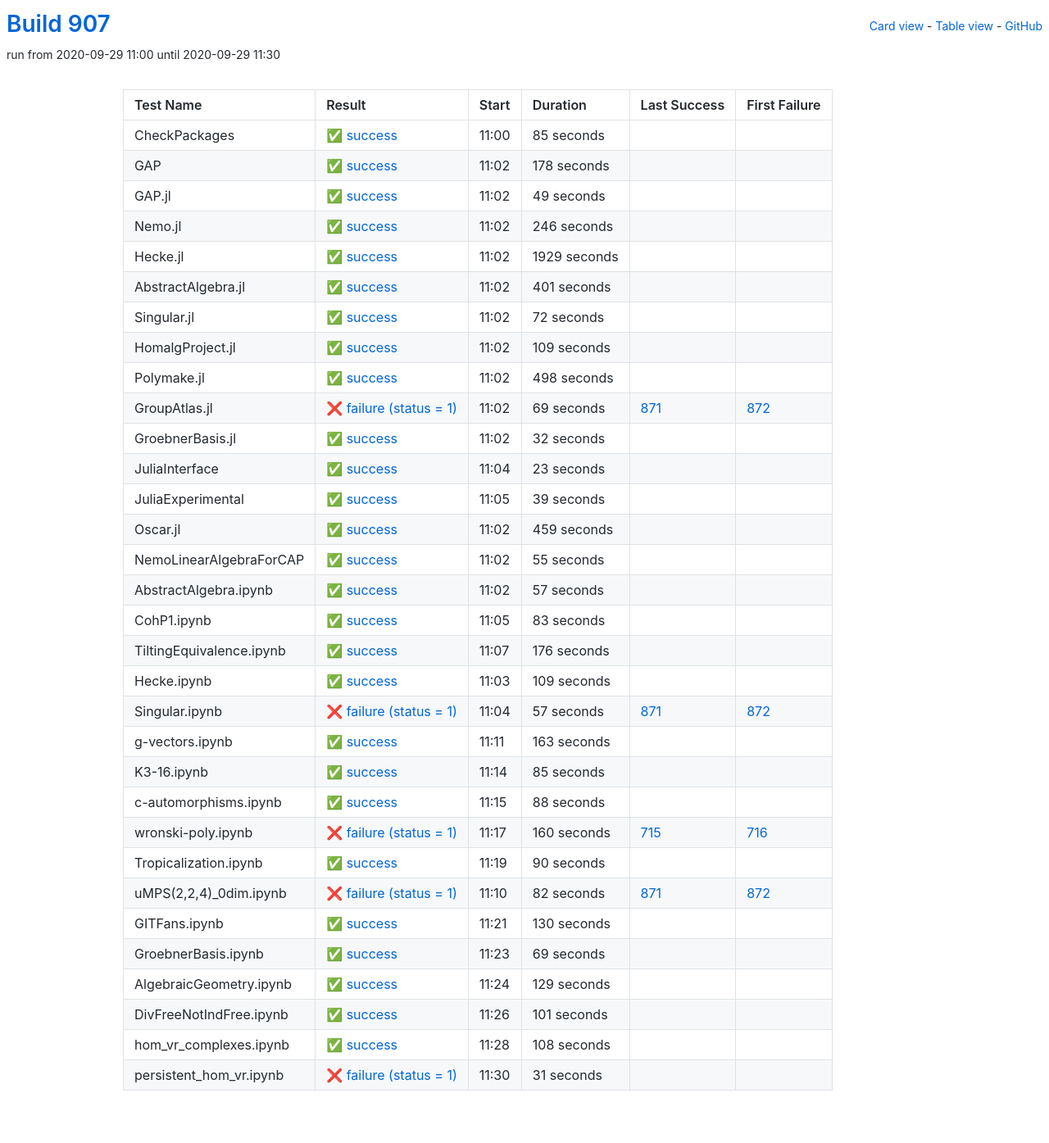
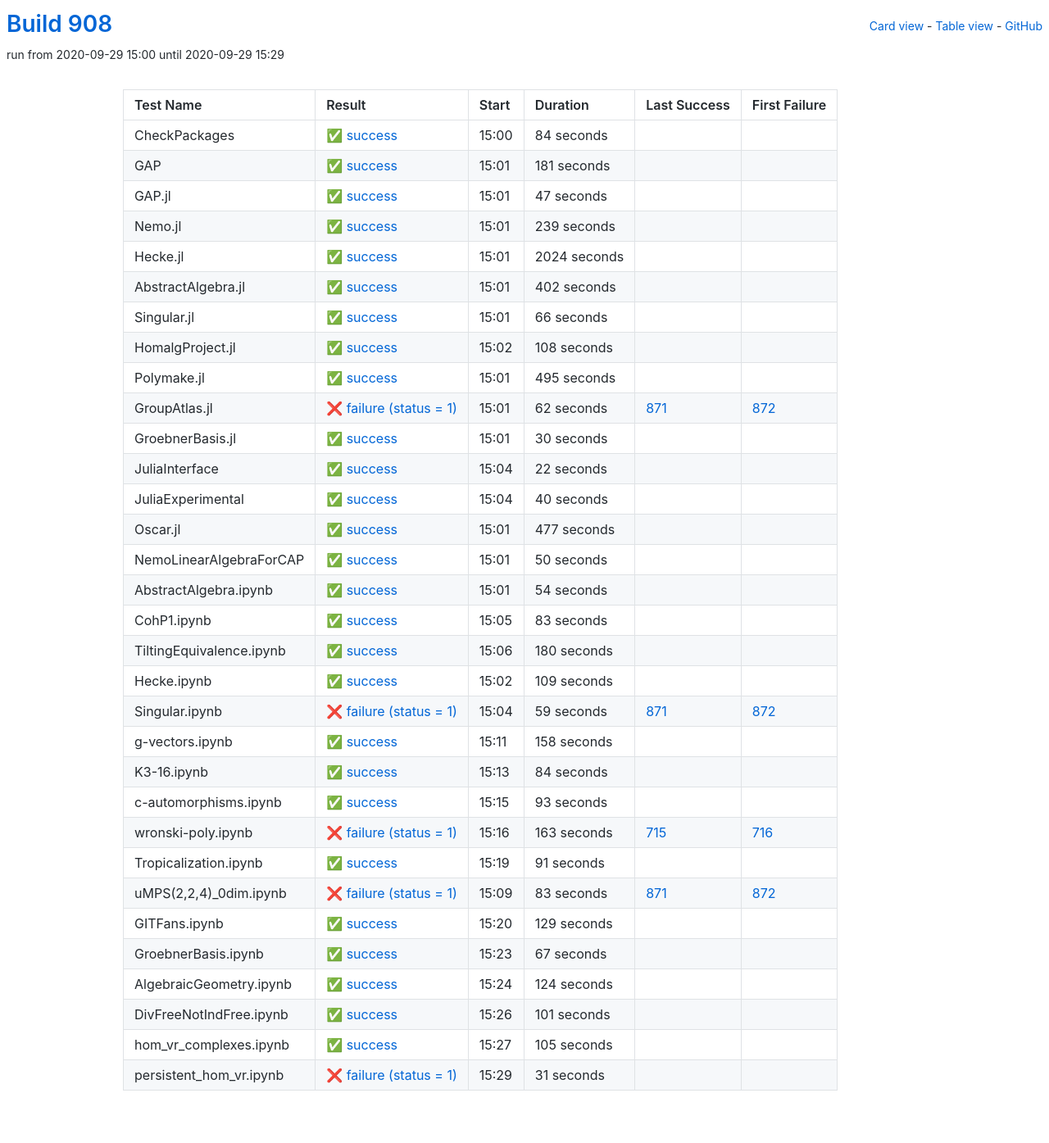
Before and after one commit to oscar-system/oscar-ci-status-stable, a Jekyll site: the page built from table.html, in a window 1280 px wide. Shown: the whole page at 82% size. Built offline with Jekyll 4.4.1, drawn with Linux system fonts in a browser that asks for light colours.

Commit message:
Build #908

```diff
--- a/_data/ci.yml
+++ b/_data/ci.yml
@@ -1,6 +1,6 @@
 ---
-build: 907
-build_url: https://oscarci.mathematik.uni-kl.de/job/oscar-stable/907/
+build: 908
+build_url: https://oscarci.mathematik.uni-kl.de/job/oscar-stable/908/
 job: oscar-stable
 organization: oscar-system
 repo: oscar-ci-status-stable
@@ -8,200 +8,200 @@ repourl: https://github.com/oscar-system/oscar-ci-status-stable
 tests:
 - name: CheckPackages
   id: checkpackages
-  log: https://oscarci.mathematik.uni-kl.de/job/oscar-stable/907/artifact/logs/build-907/CheckPackages.log
-  start: 2020-09-29 11:00
+  log: https://oscarci.mathematik.uni-kl.de/job/oscar-stable/908/artifact/logs/build-908/CheckPackages.log
+  start: 2020-09-29 15:00
   success: true
   exitcode: 0
   status: success
-  duration: 85
+  duration: 84
   last_success: false
   last_success_url:
   first_failure: false
   first_failure_url:
 - name: GAP
   id: gap
-  log: https://oscarci.mathematik.uni-kl.de/job/oscar-stable/907/artifact/logs/build-907/GAP.log
-  start: 2020-09-29 11:02
+  log: https://oscarci.mathematik.uni-kl.de/job/oscar-stable/908/artifact/logs/build-908/GAP.log
+  start: 2020-09-29 15:01
   success: true
   exitcode: 0
   status: success
-  duration: 178
+  duration: 181
   last_success: false
   last_success_url:
   first_failure: false
   first_failure_url:
 - name: GAP.jl
   id: gap-jl
-  log: https://oscarci.mathematik.uni-kl.de/job/oscar-stable/907/artifact/logs/build-907/GAP.jl.log
-  start: 2020-09-29 11:02
+  log: https://oscarci.mathematik.uni-kl.de/job/oscar-stable/908/artifact/logs/build-908/GAP.jl.log
+  start: 2020-09-29 15:01
   success: true
   exitcode: 0
   status: success
-  duration: 49
+  duration: 47
   last_success: false
   last_success_url:
   first_failure: false
   first_failure_url:
 - name: Nemo.jl
   id: nemo-jl
-  log: https://oscarci.mathematik.uni-kl.de/job/oscar-stable/907/artifact/logs/build-907/Nemo.jl.log
-  start: 2020-09-29 11:02
+  log: https://oscarci.mathematik.uni-kl.de/job/oscar-stable/908/artifact/logs/build-908/Nemo.jl.log
+  start: 2020-09-29 15:01
   success: true
   exitcode: 0
   status: success
-  duration: 246
+  duration: 239
   last_success: false
   last_success_url:
   first_failure: false
   first_failure_url:
 - name: Hecke.jl
   id: hecke-jl
-  log: https://oscarci.mathematik.uni-kl.de/job/oscar-stable/907/artifact/logs/build-907/Hecke.jl.log
-  start: 2020-09-29 11:02
+  log: https://oscarci.mathematik.uni-kl.de/job/oscar-stable/908/artifact/logs/build-908/Hecke.jl.log
+  start: 2020-09-29 15:01
   success: true
   exitcode: 0
   status: success
-  duration: 1929
+  duration: 2024
   last_success: false
   last_success_url:
   first_failure: false
   first_failure_url:
 - name: AbstractAlgebra.jl
   id: abstractalgebra-jl
-  log: https://oscarci.mathematik.uni-kl.de/job/oscar-stable/907/artifact/logs/build-907/AbstractAlgebra.jl.log
-  start: 2020-09-29 11:02
+  log: https://oscarci.mathematik.uni-kl.de/job/oscar-stable/908/artifact/logs/build-908/AbstractAlgebra.jl.log
+  start: 2020-09-29 15:01
   success: true
   exitcode: 0
   status: success
-  duration: 401
+  duration: 402
   last_success: false
   last_success_url:
   first_failure: false
   first_failure_url:
 - name: Singular.jl
   id: singular-jl
-  log: https://oscarci.mathematik.uni-kl.de/job/oscar-stable/907/artifact/logs/build-907/Singular.jl.log
-  start: 2020-09-29 11:02
+  log: https://oscarci.mathematik.uni-kl.de/job/oscar-stable/908/artifact/logs/build-908/Singular.jl.log
+  start: 2020-09-29 15:01
   success: true
   exitcode: 0
   status: success
-  duration: 72
+  duration: 66
   last_success: false
   last_success_url:
   first_failure: false
   first_failure_url:
 - name: HomalgProject.jl
   id: homalgproject-jl
-  log: https://oscarci.mathematik.uni-kl.de/job/oscar-stable/907/artifact/logs/build-907/HomalgProject.jl.log
-  start: 2020-09-29 11:02
+  log: https://oscarci.mathematik.uni-kl.de/job/oscar-stable/908/artifact/logs/build-908/HomalgProject.jl.log
+  start: 2020-09-29 15:02
   success: true
   exitcode: 0
   status: success
-  duration: 109
+  duration: 108
   last_success: false
   last_success_url:
   first_failure: false
   first_failure_url:
 - name: Polymake.jl
   id: polymake-jl
-  log: https://oscarci.mathematik.uni-kl.de/job/oscar-stable/907/artifact/logs/build-907/Polymake.jl.log
-  start: 2020-09-29 11:02
+  log: https://oscarci.mathematik.uni-kl.de/job/oscar-stable/908/artifact/logs/build-908/Polymake.jl.log
+  start: 2020-09-29 15:01
   success: true
   exitcode: 0
   status: success
-  duration: 498
+  duration: 495
   last_success: false
   last_success_url:
   first_failure: false
   first_failure_url:
 - name: GroupAtlas.jl
   id: groupatlas-jl
-  log: https://oscarci.mathematik.uni-kl.de/job/oscar-stable/907/artifact/logs/build-907/GroupAtlas.jl.log
-  start: 2020-09-29 11:02
+  log: https://oscarci.mathematik.uni-kl.de/job/oscar-stable/908/artifact/logs/build-908/GroupAtlas.jl.log
+  start: 2020-09-29 15:01
   success: false
   exitcode: 1
   status: failure
-  duration: 69
+  duration: 62
   last_success: 871
   last_success_url: https://oscarci.mathematik.uni-kl.de/job/oscar-stable/871/
   first_failure: 872
   first_failure_url: https://oscarci.mathematik.uni-kl.de/job/oscar-stable/872/
 - name: GroebnerBasis.jl
   id: groebnerbasis-jl
-  log: https://oscarci.mathematik.uni-kl.de/job/oscar-stable/907/artifact/logs/build-907/GroebnerBasis.jl.log
-  start: 2020-09-29 11:02
+  log: https://oscarci.mathematik.uni-kl.de/job/oscar-stable/908/artifact/logs/build-908/GroebnerBasis.jl.log
+  start: 2020-09-29 15:01
   success: true
   exitcode: 0
   status: success
-  duration: 32
+  duration: 30
   last_success: false
   last_success_url:
   first_failure: false
   first_failure_url:
 - name: JuliaInterface
   id: juliainterface
-  log: https://oscarci.mathematik.uni-kl.de/job/oscar-stable/907/artifact/logs/build-907/JuliaInterface.log
-  start: 2020-09-29 11:04
+  log: https://oscarci.mathematik.uni-kl.de/job/oscar-stable/908/artifact/logs/build-908/JuliaInterface.log
+  start: 2020-09-29 15:04
   success: true
   exitcode: 0
   status: success
-  duration: 23
+  duration: 22
   last_success: false
   last_success_url:
   first_failure: false
   first_failure_url:
 - name: JuliaExperimental
   id: juliaexperimental
-  log: https://oscarci.mathematik.uni-kl.de/job/oscar-stable/907/artifact/logs/build-907/JuliaExperimental.log
-  start: 2020-09-29 11:05
+  log: https://oscarci.mathematik.uni-kl.de/job/oscar-stable/908/artifact/logs/build-908/JuliaExperimental.log
+  start: 2020-09-29 15:04
   success: true
   exitcode: 0
   status: success
-  duration: 39
+  duration: 40
   last_success: false
   last_success_url:
   first_failure: false
   first_failure_url:
 - name: Oscar.jl
   id: oscar-jl
-  log: https://oscarci.mathematik.uni-kl.de/job/oscar-stable/907/artifact/logs/build-907/Oscar.jl.log
-  start: 2020-09-29 11:02
+  log: https://oscarci.mathematik.uni-kl.de/job/oscar-stable/908/artifact/logs/build-908/Oscar.jl.log
+  start: 2020-09-29 15:01
   success: true
   exitcode: 0
   status: success
-  duration: 459
+  duration: 477
   last_success: false
   last_success_url:
   first_failure: false
   first_failure_url:
 - name: NemoLinearAlgebraForCAP
   id: nemolinearalgebraforcap
-  log: https://oscarci.mathematik.uni-kl.de/job/oscar-stable/907/artifact/logs/build-907/NemoLinearAlgebraForCAP.log
-  start: 2020-09-29 11:02
+  log: https://oscarci.mathematik.uni-kl.de/job/oscar-stable/908/artifact/logs/build-908/NemoLinearAlgebraForCAP.log
+  start: 2020-09-29 15:01
   success: true
   exitcode: 0
   status: success
-  duration: 55
+  duration: 50
   last_success: false
   last_success_url:
   first_failure: false
   first_failure_url:
 - name: AbstractAlgebra.ipynb
   id: abstractalgebra-ipynb
-  log: https://oscarci.mathematik.uni-kl.de/job/oscar-stable/907/artifact/logs/build-907/AbstractAlgebra.ipynb.log
-  start: 2020-09-29 11:02
+  log: https://oscarci.mathematik.uni-kl.de/job/oscar-stable/908/artifact/logs/build-908/AbstractAlgebra.ipynb.log
+  start: 2020-09-29 15:01
   success: true
   exitcode: 0
   status: success
-  duration: 57
+  duration: 54
   last_success: false
   last_success_url:
   first_failure: false
   first_failure_url:
 - name: CohP1.ipynb
   id: cohp1-ipynb
-  log: https://oscarci.mathematik.uni-kl.de/job/oscar-stable/907/artifact/logs/build-907/CohP1.ipynb.log
-  start: 2020-09-29 11:05
+  log: https://oscarci.mathematik.uni-kl.de/job/oscar-stable/908/artifact/logs/build-908/CohP1.ipynb.log
+  start: 2020-09-29 15:05
   success: true
   exitcode: 0
   status: success
@@ -212,20 +212,20 @@ tests:
   first_failure_url:
 - name: TiltingEquivalence.ipynb
   id: tiltingequivalence-ipynb
-  log: https://oscarci.mathematik.uni-kl.de/job/oscar-stable/907/artifact/logs/build-907/TiltingEquivalence.ipynb.log
-  start: 2020-09-29 11:07
+  log: https://oscarci.mathematik.uni-kl.de/job/oscar-stable/908/artifact/logs/build-908/TiltingEquivalence.ipynb.log
+  start: 2020-09-29 15:06
   success: true
   exitcode: 0
   status: success
-  duration: 176
+  duration: 180
   last_success: false
   last_success_url:
   first_failure: false
   first_failure_url:
 - name: Hecke.ipynb
   id: hecke-ipynb
-  log: https://oscarci.mathematik.uni-kl.de/job/oscar-stable/907/artifact/logs/build-907/Hecke.ipynb.log
-  start: 2020-09-29 11:03
+  log: https://oscarci.mathematik.uni-kl.de/job/oscar-stable/908/artifact/logs/build-908/Hecke.ipynb.log
+  start: 2020-09-29 15:02
   success: true
   exitcode: 0
   status: success
@@ -236,116 +236,92 @@ tests:
   first_failure_url:
 - name: Singular.ipynb
   id: singular-ipynb
-  log: https://oscarci.mathematik.uni-kl.de/job/oscar-stable/907/artifact/logs/build-907/Singular.ipynb.log
-  start: 2020-09-29 11:04
+  log: https://oscarci.mathematik.uni-kl.de/job/oscar-stable/908/artifact/logs/build-908/Singular.ipynb.log
+  start: 2020-09-29 15:04
   success: false
   exitcode: 1
   status: failure
-  duration: 57
+  duration: 59
   last_success: 871
   last_success_url: https://oscarci.mathematik.uni-kl.de/job/oscar-stable/871/
   first_failure: 872
   first_failure_url: https://oscarci.mathematik.uni-kl.de/job/oscar-stable/872/
 - name: g-vectors.ipynb
   id: g-vectors-ipynb
-  log: https://oscarci.mathematik.uni-kl.de/job/oscar-stable/907/artifact/logs/build-907/g-vectors.ipynb.log
-  start: 2020-09-29 11:11
+  log: https://oscarci.mathematik.uni-kl.de/job/oscar-stable/908/artifact/logs/build-908/g-vectors.ipynb.log
+  start: 2020-09-29 15:11
   success: true
   exitcode: 0
   status: success
-  duration: 163
+  duration: 158
   last_success: false
   last_success_url:
   first_failure: false
   first_failure_url:
 - name: K3-16.ipynb
   id: k3-16-ipynb
-  log: https://oscarci.mathematik.uni-kl.de/job/oscar-stable/907/artifact/logs/build-907/K3-16.ipynb.log
-  start: 2020-09-29 11:14
+  log: https://oscarci.mathematik.uni-kl.de/job/oscar-stable/908/artifact/logs/build-908/K3-16.ipynb.log
+  start: 2020-09-29 15:13
   success: true
   exitcode: 0
   status: success
-  duration: 85
+  duration: 84
   last_success: false
   last_success_url:
   first_failure: false
   first_failure_url:
 - name: c-automorphisms.ipynb
   id: c-automorphisms-ipynb
-  log: https://oscarci.mathematik.uni-kl.de/job/oscar-stable/907/artifact/logs/build-907/c-automorphisms.ipynb.log
-  start: 2020-09-29 11:15
+  log: https://oscarci.mathematik.uni-kl.de/job/oscar-stable/908/artifact/logs/build-908/c-automorphisms.ipynb.log
+  start: 2020-09-29 15:15
   success: true
   exitcode: 0
   status: success
-  duration: 88
+  duration: 93
   last_success: false
   last_success_url:
   first_failure: false
   first_failure_url:
 - name: wronski-poly.ipynb
   id: wronski-poly-ipynb
-  log: https://oscarci.mathematik.uni-kl.de/job/oscar-stable/907/artifact/logs/build-907/wronski-poly.ipynb.log
-  start: 2020-09-29 11:17
+  log: https://oscarci.mathematik.uni-kl.de/job/oscar-stable/908/artifact/logs/build-908/wronski-poly.ipynb.log
+  start: 2020-09-29 15:16
   success: false
   exitcode: 1
   status: failure
-  duration: 160
+  duration: 163
   last_success: 715
   last_success_url: https://oscarci.mathematik.uni-kl.de/job/oscar-stable/715/
   first_failure: 716
   first_failure_url: https://oscarci.mathematik.uni-kl.de/job/oscar-stable/716/
 - name: Tropicalization.ipynb
   id: tropicalization-ipynb
-  log: https://oscarci.mathematik.uni-kl.de/job/oscar-stable/907/artifact/logs/build-907/Tropicalization.ipynb.log
-  start: 2020-09-29 11:19
+  log: https://oscarci.mathematik.uni-kl.de/job/oscar-stable/908/artifact/logs/build-908/Tropicalization.ipynb.log
+  start: 2020-09-29 15:19
   success: true
   exitcode: 0
   status: success
-  duration: 90
+  duration: 91
   last_success: false
   last_success_url:
   first_failure: false
   first_failure_url:
 - name: uMPS(2,2,4)_0dim.ipynb
   id: umps-2-2-4-0dim-ipynb
-  log: https://oscarci.mathematik.uni-kl.de/job/oscar-stable/907/artifact/logs/build-907/uMPS-2-2-4-_0dim.ipynb.log
-  start: 2020-09-29 11:10
+  log: https://oscarci.mathematik.uni-kl.de/job/oscar-stable/908/artifact/logs/build-908/uMPS-2-2-4-_0dim.ipynb.log
+  start: 2020-09-29 15:09
   success: false
   exitcode: 1
   status: failure
-  duration: 82
+  duration: 83
   last_success: 871
   last_success_url: https://oscarci.mathematik.uni-kl.de/job/oscar-stable/871/
   first_failure: 872
   first_failure_url: https://oscarci.mathematik.uni-kl.de/job/oscar-stable/872/
 - name: GITFans.ipynb
   id: gitfans-ipynb
-  log: https://oscarci.mathematik.uni-kl.de/job/oscar-stable/907/artifact/logs/build-907/GITFans.ipynb.log
-  start: 2020-09-29 11:21
-  success: true
-  exitcode: 0
-  status: success
-  duration: 130
-  last_success: false
-  last_success_url:
-  first_failure: false
-  first_failure_url:
-- name: GroebnerBasis.ipynb
-  id: groebnerbasis-ipynb
-  log: https://oscarci.mathematik.uni-kl.de/job/oscar-stable/907/artifact/logs/build-907/GroebnerBasis.ipynb.log
-  start: 2020-09-29 11:23
-  success: true
-  exitcode: 0
-  status: success
-  duration: 69
-  last_success: false
-  last_success_url:
-  first_failure: false
-  first_failure_url:
-- name: AlgebraicGeometry.ipynb
-  id: algebraicgeometry-ipynb
-  log: https://oscarci.mathematik.uni-kl.de/job/oscar-stable/907/artifact/logs/build-907/AlgebraicGeometry.ipynb.log
-  start: 2020-09-29 11:24
+  log: https://oscarci.mathematik.uni-kl.de/job/oscar-stable/908/artifact/logs/build-908/GITFans.ipynb.log
+  start: 2020-09-29 15:20
   success: true
   exitcode: 0
   status: success
@@ -354,10 +330,34 @@ tests:
   last_success_url:
   first_failure: false
   first_failure_url:
+- name: GroebnerBasis.ipynb
+  id: groebnerbasis-ipynb
+  log: https://oscarci.mathematik.uni-kl.de/job/oscar-stable/908/artifact/logs/build-908/GroebnerBasis.ipynb.log
+  start: 2020-09-29 15:23
+  success: true
+  exitcode: 0
+  status: success
+  duration: 67
+  last_success: false
+  last_success_url:
+  first_failure: false
+  first_failure_url:
+- name: AlgebraicGeometry.ipynb
+  id: algebraicgeometry-ipynb
+  log: https://oscarci.mathematik.uni-kl.de/job/oscar-stable/908/artifact/logs/build-908/AlgebraicGeometry.ipynb.log
+  start: 2020-09-29 15:24
+  success: true
+  exitcode: 0
+  status: success
+  duration: 124
+  last_success: false
+  last_success_url:
+  first_failure: false
+  first_failure_url:
 - name: DivFreeNotIndFree.ipynb
   id: divfreenotindfree-ipynb
-  log: https://oscarci.mathematik.uni-kl.de/job/oscar-stable/907/artifact/logs/build-907/DivFreeNotIndFree.ipynb.log
-  start: 2020-09-29 11:26
+  log: https://oscarci.mathematik.uni-kl.de/job/oscar-stable/908/artifact/logs/build-908/DivFreeNotIndFree.ipynb.log
+  start: 2020-09-29 15:26
   success: true
   exitcode: 0
   status: success
@@ -368,20 +368,20 @@ tests:
   first_failure_url:
 - name: hom_vr_complexes.ipynb
   id: hom-vr-complexes-ipynb
-  log: https://oscarci.mathematik.uni-kl.de/job/oscar-stable/907/artifact/logs/build-907/hom_vr_complexes.ipynb.log
-  start: 2020-09-29 11:28
+  log: https://oscarci.mathematik.uni-kl.de/job/oscar-stable/908/artifact/logs/build-908/hom_vr_complexes.ipynb.log
+  start: 2020-09-29 15:27
   success: true
   exitcode: 0
   status: success
-  duration: 108
+  duration: 105
   last_success: false
   last_success_url:
   first_failure: false
   first_failure_url:
 - name: persistent_hom_vr.ipynb
   id: persistent-hom-vr-ipynb
-  log: https://oscarci.mathematik.uni-kl.de/job/oscar-stable/907/artifact/logs/build-907/persistent_hom_vr.ipynb.log
-  start: 2020-09-29 11:30
+  log: https://oscarci.mathematik.uni-kl.de/job/oscar-stable/908/artifact/logs/build-908/persistent_hom_vr.ipynb.log
+  start: 2020-09-29 15:29
   success: false
   exitcode: 1
   status: failure
```
Also changed, not shown: README.md.
